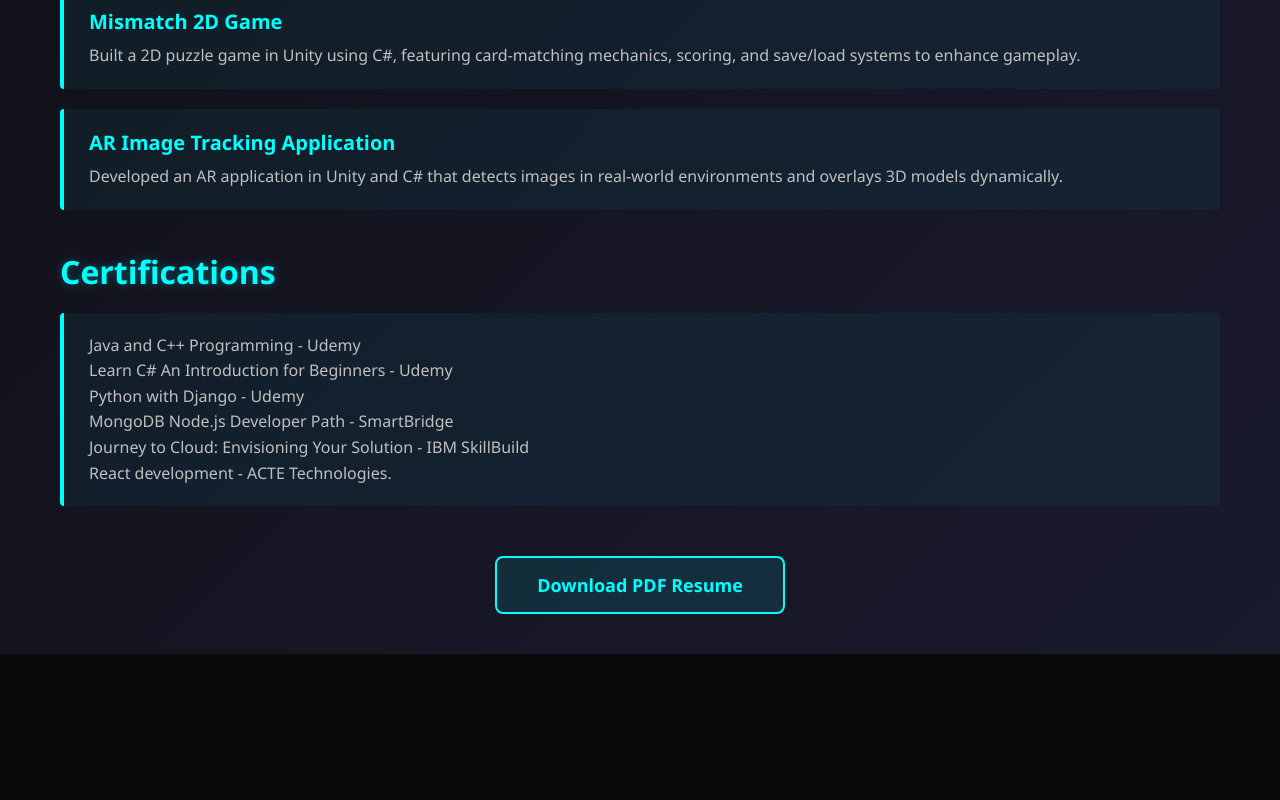
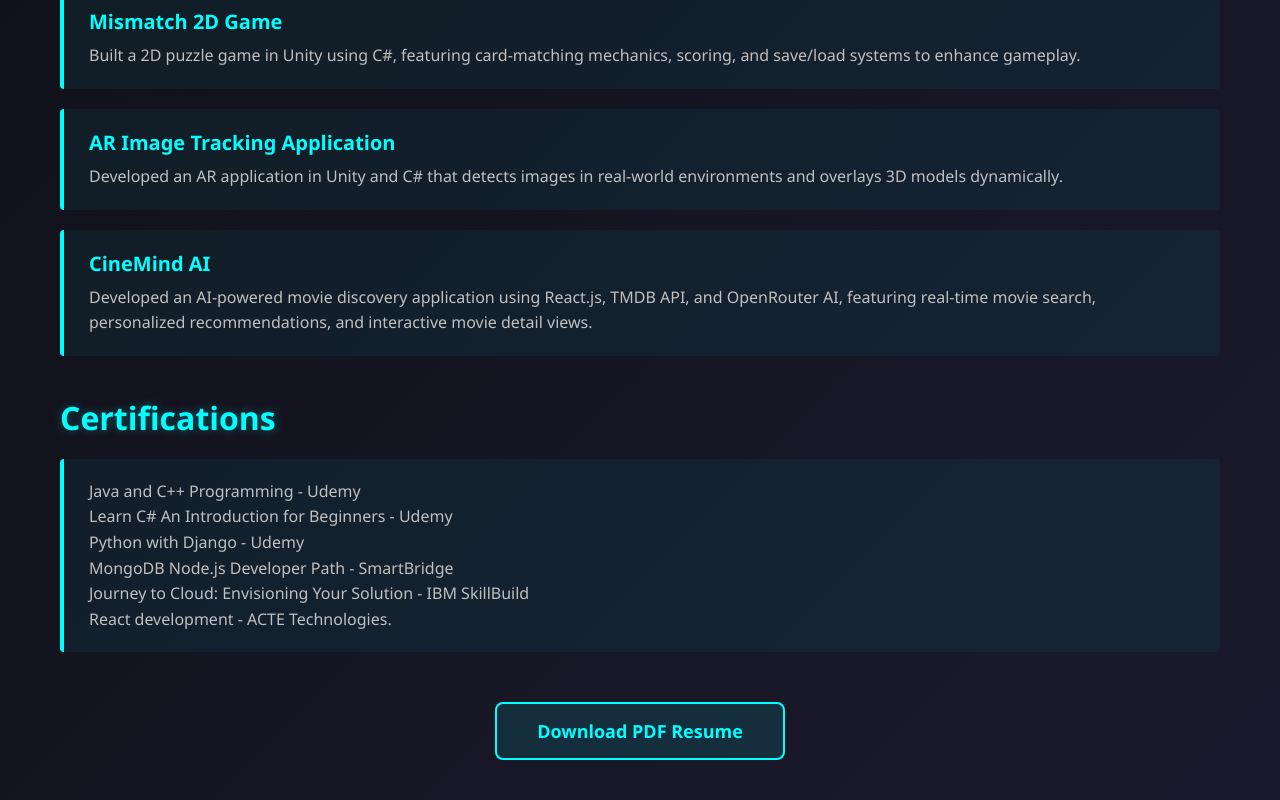
Before and after one commit to vishaleshwar01/portfolio, a React (Vite) app: page /resume in a window 1280 px wide. Shown: the part 1651-2451 px from the top of the page. Before the commit the page ends 2305 px from the top, so only its background shows below. Built offline with nearby package versions, Linux system fonts and the light colour scheme.

Commit message:
Updated portfolio with CineMind AI project

```diff
--- a/src/pages/Resume.jsx
+++ b/src/pages/Resume.jsx
@@ -65,6 +65,12 @@ function Resume() {
             <h3 className="resume-item-title">AR Image Tracking Application</h3>
             <p className="resume-item-description">Developed an AR application in Unity and C# that detects images in real-world environments and overlays 3D models dynamically.</p>
           </div>
+          <div className="resume-item">
+  <h3 className="resume-item-title">CineMind AI</h3>
+  <p className="resume-item-description">
+    Developed an AI-powered movie discovery application using React.js, TMDB API, and OpenRouter AI, featuring real-time movie search, personalized recommendations, and interactive movie detail views.
+  </p>
+</div>
         </div>
         <div className="resume-section">
           <h2 className="section-title">Certifications</h2>
```
